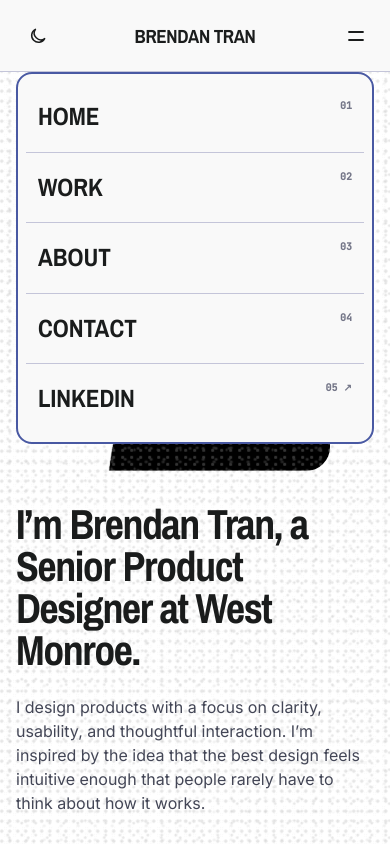
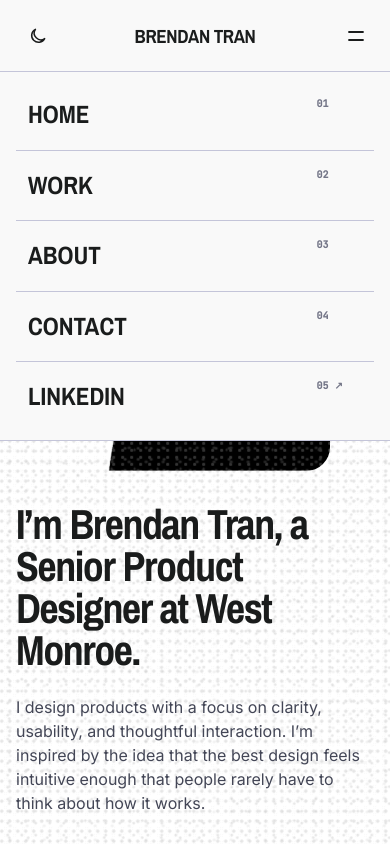
Before and after one commit to bptran99/brendan-portfolio, a website: page index.html in a window 390 px wide. Both pictures are taken after a click on the button 356 px from the left and 36 px from the top of the page. Shown: the top 844 px of the page. Drawn offline with nearby package versions, Linux system fonts and the light colour scheme; no server answers.

Commit message:
Refine full-width mobile navigation

```diff
--- a/styles.css
+++ b/styles.css
@@ -241,9 +241,9 @@ h2, h3 { margin: 0; font-family: var(--font-display); }
   .linkedin-link { display: none; }
   .theme-toggle { position: absolute; top: 50%; left: var(--margin); transform: translateY(-50%); }
   .menu-button { display: flex; align-items: center; gap: 8px; padding: 8px; font-family: var(--font-mono); font-size: 12px; text-transform: uppercase; }
-  .mobile-nav { position: absolute; top: 72px; left: var(--margin); right: var(--margin); display: grid; padding: 8px; border: 2px solid var(--secondary); border-radius: var(--radius-lg); background: var(--surface); }
+  .mobile-nav { position: absolute; top: 72px; left: 50%; display: grid; width: 100vw; padding: 8px var(--margin); border: 0; border-bottom: 1px solid var(--outline-variant); border-radius: 0; background: var(--surface); transform: translateX(-50%); }
   .mobile-nav[hidden] { display: none; }
-  .mobile-nav a { display: flex; justify-content: space-between; padding: 16px 12px; border-bottom: 1px solid var(--outline-variant); font-family: var(--font-display); font-size: 25px; font-weight: 700; text-transform: uppercase; }.mobile-nav a:last-child { border-bottom: 0; }.mobile-nav span { color: var(--outline); font-family: var(--font-mono); font-size: 10px; }
+  .mobile-nav a { display: grid; grid-template-columns: minmax(0, 1fr) 4ch; padding: 16px 12px; border-bottom: 1px solid var(--outline-variant); font-family: var(--font-display); font-size: 25px; font-weight: 700; text-transform: uppercase; }.mobile-nav a:last-child { border-bottom: 0; }.mobile-nav span { color: var(--outline); font-family: var(--font-mono); font-size: 10px; text-align: left; }
 }
 
 @media (max-width: 900px) {
```
